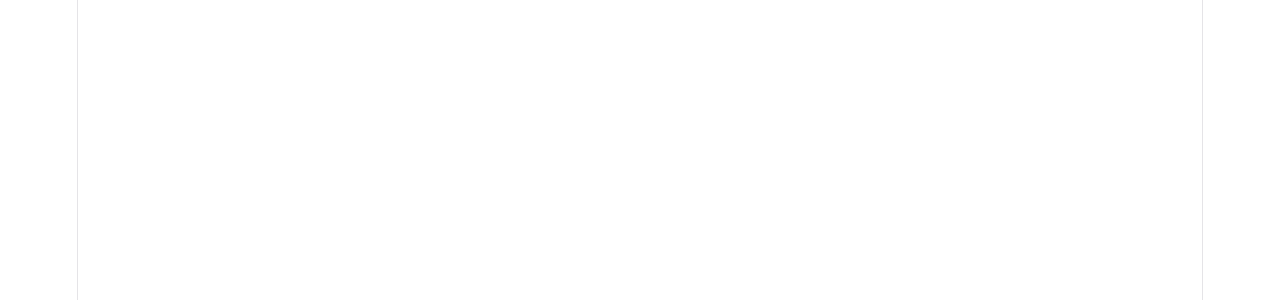
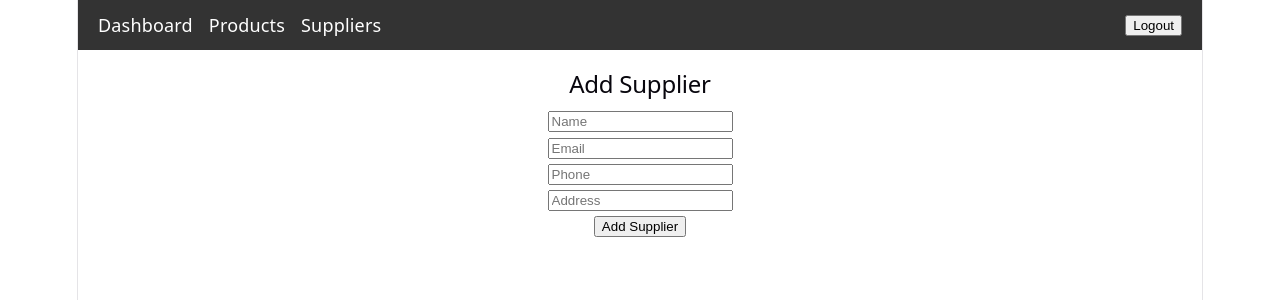
Before and after one commit to Sunita-lab/SIMS---Smart-Inventory-Management-System, a React (Vite) app in the folder client/: page /suppliers/add in a window 1280 px wide. Before the commit this address had no page. Shown: the top 300 px of the page. Built offline with nearby package versions, Linux system fonts and the light colour scheme; sample sign-in values are in the browser's storage.

Commit message:
feat: supplier management UI (list, add, edit, delete, search)

```diff
--- a/client/src/App.jsx
+++ b/client/src/App.jsx
@@ -5,6 +5,8 @@ import Dashboard from './pages/Dashboard';
 import ProtectedRoute from './components/ProtectedRoute';
 import Products from './pages/Products';
 import ProductForm from './pages/ProductForm';
+import Suppliers from './pages/Suppliers';
+import SupplierForm from './pages/SupplierForm';
 
 function App() {
   return (
@@ -16,6 +18,9 @@ function App() {
         <Route path="/products" element={<ProtectedRoute><Products /></ProtectedRoute>} />
         <Route path="/products/add" element={<ProtectedRoute><ProductForm /></ProtectedRoute>} />
         <Route path="/products/edit/:id" element={<ProtectedRoute><ProductForm /></ProtectedRoute>} />
+        <Route path="/suppliers" element={<ProtectedRoute><Suppliers /></ProtectedRoute>} />
+        <Route path="/suppliers/add" element={<ProtectedRoute><SupplierForm /></ProtectedRoute>} />
+        <Route path="/suppliers/edit/:id" element={<ProtectedRoute><SupplierForm /></ProtectedRoute>} />
         <Route
           path="/dashboard"
           element={
--- a/client/src/components/Navbar.jsx
+++ b/client/src/components/Navbar.jsx
@@ -19,6 +19,7 @@ function Navbar() {
       <div style={{ display: 'flex', gap: '16px' }}>
         <Link to="/dashboard" style={{ color: 'white', textDecoration: 'none' }}>Dashboard</Link>
         <Link to="/products" style={{ color: 'white', textDecoration: 'none' }}>Products</Link>
+        <Link to="/suppliers" style={{ color: 'white', textDecoration: 'none' }}>Suppliers</Link>
         {/* Suppliers, Inventory, Reports links baad mein add karenge */}
       </div>
       <button onClick={handleLogout}>Logout</button>
--- /dev/null
+++ b/client/src/pages/SupplierForm.jsx
@@ -0,0 +1,59 @@
+import { useState, useEffect } from 'react';
+import { useNavigate, useParams } from 'react-router-dom';
+import API from '../api/axios';
+import Navbar from '../components/Navbar';
+
+function SupplierForm() {
+  const [formData, setFormData] = useState({
+    name: '',
+    email: '',
+    phone: '',
+    address: '',
+  });
+  const navigate = useNavigate();
+  const { id } = useParams();
+  const isEdit = Boolean(id);
+
+  useEffect(() => {
+    if (isEdit) {
+      API.get(`/suppliers/${id}`).then((res) => setFormData(res.data));
+    }
+  }, [id]);
+
+  const handleChange = (e) => {
+    setFormData({ ...formData, [e.target.name]: e.target.value });
+  };
+
+  const handleSubmit = async (e) => {
+    e.preventDefault();
+    try {
+      if (isEdit) {
+        await API.put(`/suppliers/${id}`, formData);
+      } else {
+        await API.post('/suppliers', formData);
+      }
+      navigate('/suppliers');
+    } catch (error) {
+      console.error(error);
+      alert(error.response?.data?.message || 'Error saving supplier');
+    }
+  };
+
+  return (
+    <div>
+      <Navbar />
+      <div style={{ padding: '20px' }}>
+        <h2>{isEdit ? 'Edit Supplier' : 'Add Supplier'}</h2>
+        <form onSubmit={handleSubmit}>
+          <input name="name" placeholder="Name" value={formData.name} onChange={handleChange} required /><br />
+          <input name="email" placeholder="Email" value={formData.email} onChange={handleChange} /><br />
+          <input name="phone" placeholder="Phone" value={formData.phone} onChange={handleChange} /><br />
+          <input name="address" placeholder="Address" value={formData.address} onChange={handleChange} /><br />
+          <button type="submit">{isEdit ? 'Update' : 'Add'} Supplier</button>
+        </form>
+      </div>
+    </div>
+  );
+}
+
+export default SupplierForm;
--- /dev/null
+++ b/client/src/pages/Suppliers.jsx
@@ -0,0 +1,90 @@
+import { useState, useEffect } from 'react';
+import { Link } from 'react-router-dom';
+import API from '../api/axios';
+import Navbar from '../components/Navbar';
+
+function Suppliers() {
+  const [suppliers, setSuppliers] = useState([]);
+  const [search, setSearch] = useState('');
+  const [loading, setLoading] = useState(true);
+
+  const fetchSuppliers = async () => {
+    setLoading(true);
+    try {
+      const res = await API.get(`/suppliers${search ? `?search=${search}` : ''}`);
+      setSuppliers(res.data);
+    } catch (error) {
+      console.error(error);
+    } finally {
+      setLoading(false);
+    }
+  };
+
+  useEffect(() => {
+    fetchSuppliers();
+  }, [search]);
+
+  const handleDelete = async (id) => {
+    if (!window.confirm('Delete this supplier?')) return;
+    try {
+      await API.delete(`/suppliers/${id}`);
+      fetchSuppliers();
+    } catch (error) {
+      console.error(error);
+    }
+  };
+
+  return (
+    <div>
+      <Navbar />
+      <div style={{ padding: '20px' }}>
+        <div style={{ display: 'flex', justifyContent: 'space-between', alignItems: 'center' }}>
+          <h2>Suppliers</h2>
+          <Link to="/suppliers/add">
+            <button>+ Add Supplier</button>
+          </Link>
+        </div>
+
+        <input
+          type="text"
+          placeholder="Search suppliers..."
+          value={search}
+          onChange={(e) => setSearch(e.target.value)}
+          style={{ margin: '16px 0', padding: '8px', width: '300px' }}
+        />
+
+        {loading ? (
+          <p>Loading...</p>
+        ) : (
+          <table border="1" cellPadding="8" style={{ width: '100%', borderCollapse: 'collapse' }}>
+            <thead>
+              <tr>
+                <th>Name</th>
+                <th>Email</th>
+                <th>Phone</th>
+                <th>Address</th>
+                <th>Actions</th>
+              </tr>
+            </thead>
+            <tbody>
+              {suppliers.map((s) => (
+                <tr key={s._id}>
+                  <td>{s.name}</td>
+                  <td>{s.email}</td>
+                  <td>{s.phone}</td>
+                  <td>{s.address}</td>
+                  <td>
+                    <Link to={`/suppliers/edit/${s._id}`}>Edit</Link>{' '}
+                    <button onClick={() => handleDelete(s._id)}>Delete</button>
+                  </td>
+                </tr>
+              ))}
+            </tbody>
+          </table>
+        )}
+      </div>
+    </div>
+  );
+}
+
+export default Suppliers;
```
